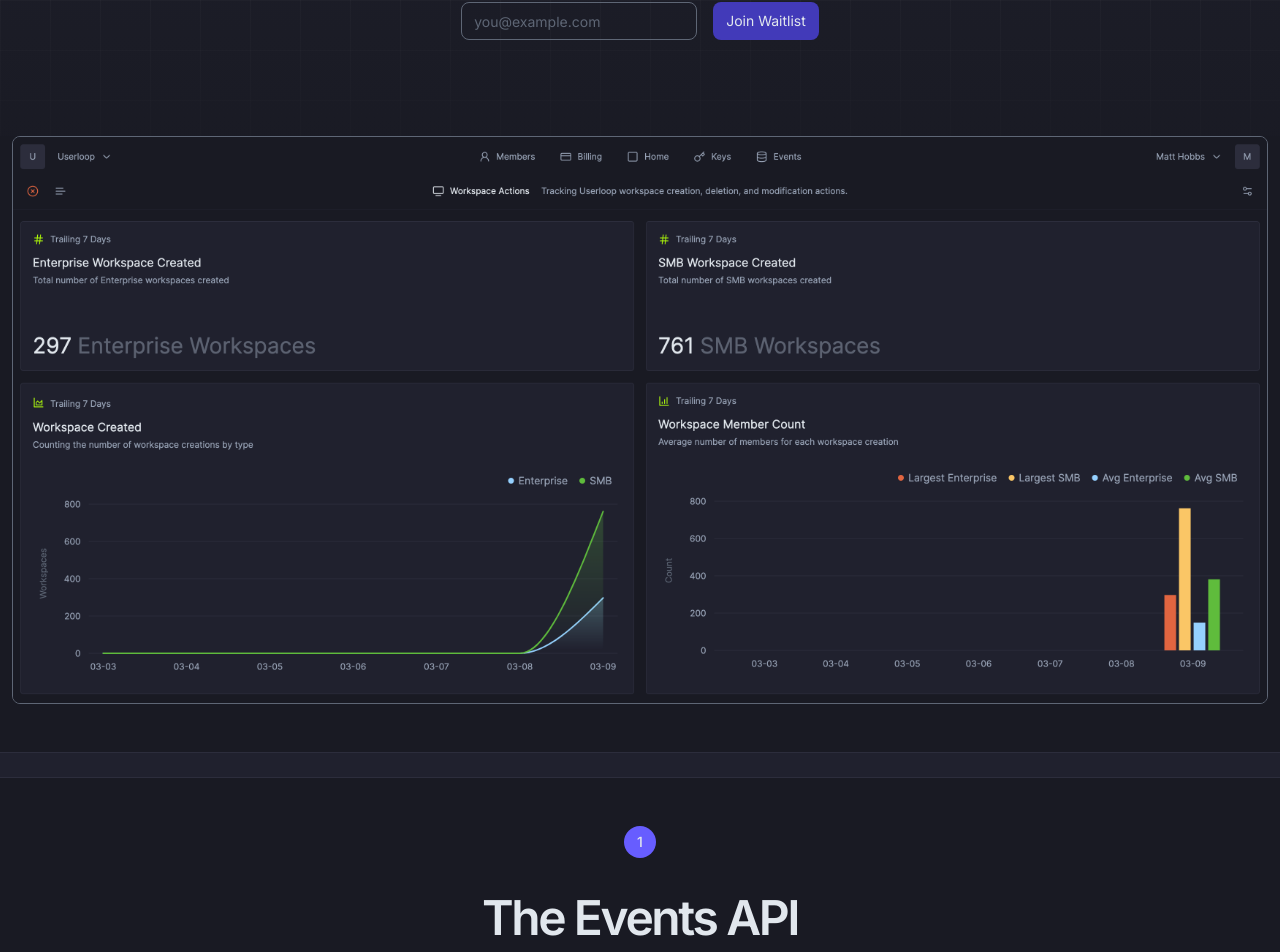
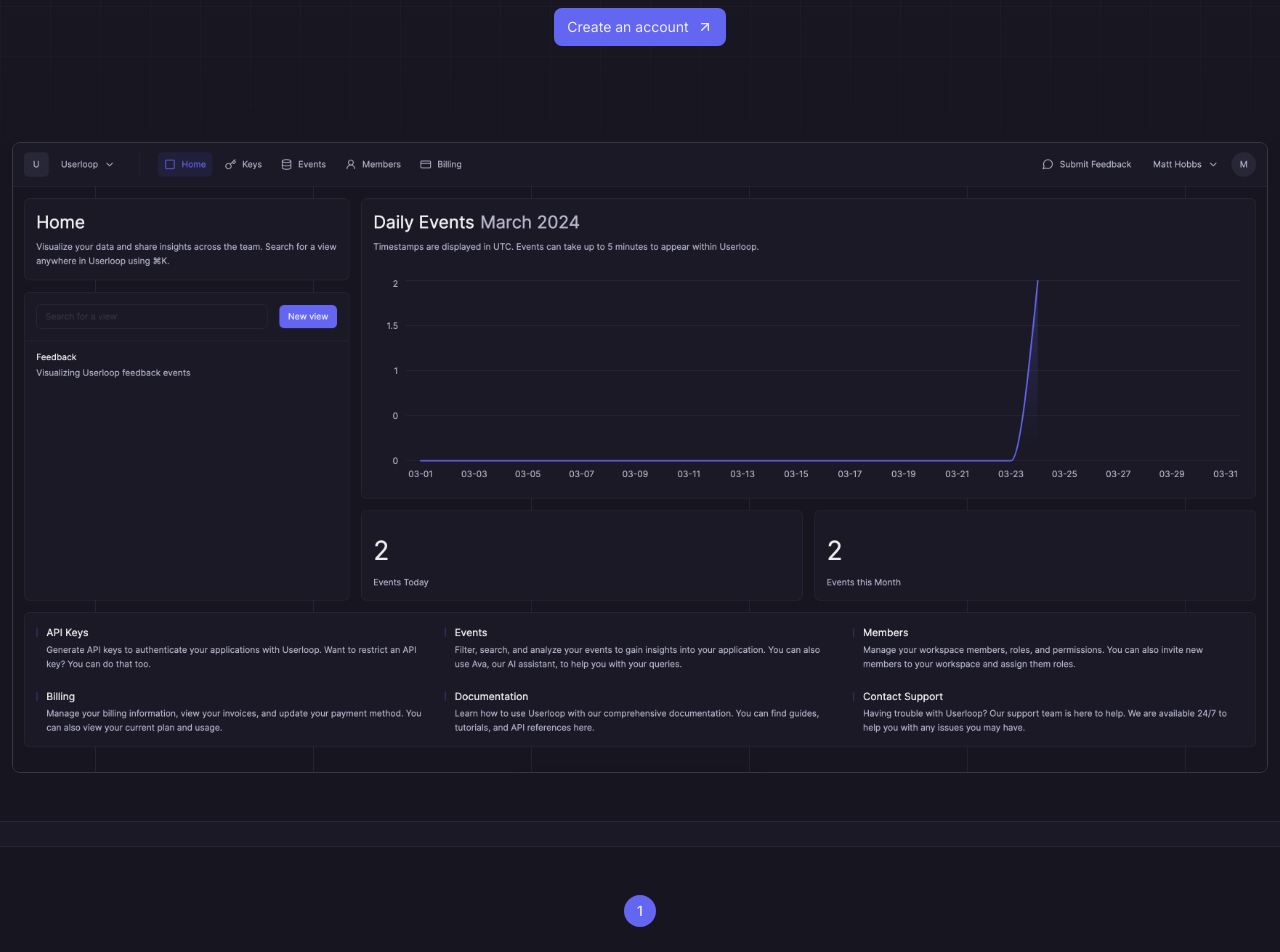
Before and after one commit to userloop-dev/web, a Next.js app: page / in a window 1280 px wide. Shown: the part 511-1463 px from the top of the page. Built offline with nearby package versions, Linux system fonts and the light colour scheme.

Commit message:
Revert to Create Account Flow

```diff
--- a/src/app-components/badge.tsx
+++ b/src/app-components/badge.tsx
@@ -9,7 +9,7 @@
 				primary: 'bg-grayscale-600 border-grayscale-600 text-grayscale-100 font-normal',
 				secondary: 'bg-grayscale-300 border-grayscale-300 text-grayscale-500 font-normal',
 				tertiary: 'bg-grayscale-200 border-grayscale-300 text-grayscale-500 font-normal',
-				indigo: 'bg-indigo border-indigo text-grayscale-100 font-normal',
+				indigo: 'bg-indigo-500 border-indigo-500 text-grayscale-100 font-normal',
 			},
 			size: {
 				regular: 'px-2 py-1',
--- a/src/app-components/button.tsx
+++ b/src/app-components/button.tsx
@@ -10,7 +10,7 @@
 				primary: 'text-grayscale-100 bg-grayscale-600 border border-transparent hover:bg-grayscale-500',
 				secondary: 'text-grayscale-500 border border-grayscale-300 bg-grayscale-200 hover:bg-grayscale-300',
 				tertiary: 'text-grayscale-500 border border-transparent bg-transparent hover:bg-grayscale-300',
-				indigo: 'text-grayscale-600 bg-indigo-dark border border-transparent hover:bg-indigo',
+				indigo: 'text-grayscale-600 bg-indigo-500 border border-transparent hover:bg-indigo-600',
 			},
 			size: {
 				regular: 'py-2 px-3',
--- a/src/app-modules/m-call-to-action.tsx
+++ b/src/app-modules/m-call-to-action.tsx
@@ -1,24 +1,23 @@
 import { HTMLAttributes } from 'react';
 import Image from 'next/image';
-import { ArrowUp, ArrowUpRight } from 'lucide-react';
+import { ArrowUpRight } from 'lucide-react';
 import { Button } from '@/app-components/button';
-import { SM_Waitlist } from './sm-waitlist';
 
-const ctaHeader = 'Join the Waitlist';
+const ctaHeader = 'Get Started Today';
 const ctaDescription =
 	"Unlock the hidden stories in your application data. Seamlessly integrate through our straightforward Events API to capture every event with unmatched accuracy. This journey goes beyond mere data collection; it's about unveiling the narratives your data holds.";
 
 interface M_CallToAction_Props extends HTMLAttributes<HTMLDivElement> {}
 
 export const M_CallToAction = ({}: M_CallToAction_Props) => (
-	<div className='relative z-20 w-full flex flex-col items-center py-24 bg-gradient-to-b from-indigo to-indigo-dark'>
+	<div className='relative z-20 w-full flex flex-col items-center py-24 bg-gradient-to-b from-indigo-500 to-indigo-600'>
 		<Image src='/graphics/branding/logo_icon.svg' alt='Userloop Logo' width={28} height={28} className='mb-6' />
 		<div className='z-40 text-6xl text-grayscale-600 font-semibold tracking-tighter text-center mb-6 px-6'>{ctaHeader}</div>
 		<div className='z-40 text-sm text-grayscale-600 font-normal max-w-2xl text-center leading-relaxed mb-6 px-6'>{ctaDescription}</div>
 		<div className='z-40 flex flex-row gap-4 mt-4 '>
-			<Button variant='indigo' className='text-sm' onClick={() => window.scrollTo({ top: 0, behavior: 'smooth' })}>
-				Join Waitlist
-				<ArrowUp className='h-4 w-4' />
+			<Button variant='indigo' className='text-sm' onClick={() => (window.location.href = process.env.NEXT_PUBLIC_CREATE_ACCOUNT_LINK as string)}>
+				Create your account
+				<ArrowUpRight className='h-4 w-4' />
 			</Button>
 		</div>
 
--- a/src/app-modules/m-feature-api.tsx
+++ b/src/app-modules/m-feature-api.tsx
@@ -8,7 +8,7 @@
 
 export const M_FeatureAPI = ({}: M_FeatureAPI_Props) => (
 	<div className='relative bg-grayscale-100 border-y border-grayscale-300 w-full py-12 flex flex-col gap-6 items-center overflow-hidden'>
-		<div className='h-8 w-8 flex items-center justify-center rounded-full bg-indigo text-grayscale-600 font-medium text-sm mb-3'>1</div>
+		<div className='h-8 w-8 flex items-center justify-center rounded-full bg-indigo-500 text-grayscale-600 font-medium text-sm mb-3'>1</div>
 		<div className='z-30 text-5xl text-grayscale-600 font-semibold tracking-tighter text-center px-6'>{apiHeader}</div>
 		<div className='z-30 text-sm text-grayscale-500 font-normal max-w-2xl text-center leading-relaxed px-6'>{apiDescription}</div>
 	</div>
--- a/src/app-modules/m-feature-dashboard.tsx
+++ b/src/app-modules/m-feature-dashboard.tsx
@@ -8,7 +8,7 @@
 
 export const M_FeatureDashboard = ({}: M_FeatureDashboard_Props) => (
 	<div className='relative bg-grayscale-100 border-y border-grayscale-300 w-full py-12 flex flex-col gap-6 items-center overflow-hidden'>
-		<div className='h-8 w-8 flex items-center justify-center rounded-full bg-indigo text-grayscale-600 font-medium text-sm mb-3'>2</div>
+		<div className='h-8 w-8 flex items-center justify-center rounded-full bg-indigo-500 text-grayscale-600 font-medium text-sm mb-3'>2</div>
 		<div className='z-30 text-5xl text-grayscale-600 font-semibold tracking-tighter text-center px-6'>{apiHeader}</div>
 		<div className='z-30 text-sm text-grayscale-500 font-normal max-w-2xl text-center leading-relaxed px-6'>{apiDescription}</div>
 	</div>
--- a/src/app-modules/m-feature-search.tsx
+++ b/src/app-modules/m-feature-search.tsx
@@ -8,7 +8,7 @@
 
 export const M_FeatureSearch = ({}: M_FeatureSearch_Props) => (
 	<div className='relative bg-grayscale-100 border-y border-grayscale-300 w-full py-12 flex flex-col gap-6 items-center overflow-hidden'>
-		<div className='h-8 w-8 flex items-center justify-center rounded-full bg-indigo text-grayscale-600 font-medium text-sm mb-3'>3</div>
+		<div className='h-8 w-8 flex items-center justify-center rounded-full bg-indigo-500 text-grayscale-600 font-medium text-sm mb-3'>3</div>
 		<div className='z-30 text-5xl text-grayscale-600 font-semibold tracking-tighter text-center px-6'>{apiHeader}</div>
 		<div className='z-30 text-sm text-grayscale-500 font-normal max-w-2xl text-center leading-relaxed px-6'>{apiDescription}</div>
 	</div>
--- a/src/app-modules/m-header.tsx
+++ b/src/app-modules/m-header.tsx
@@ -17,17 +17,15 @@
 		<div className='z-30 text-sm text-grayscale-500 font-normal max-w-xl text-center leading-relaxed mb-6 px-6'>{headerDescription}</div>
 
 		<div className='z-30 flex flex-col md:flex-row gap-4 mt-4 '>
-			{/* <Button variant='indigo' className='text-sm' onClick={() => (window.location.href = process.env.NEXT_PUBLIC_CREATE_ACCOUNT_LINK as string)}>
+			<Button variant='indigo' className='text-sm' onClick={() => (window.location.href = process.env.NEXT_PUBLIC_CREATE_ACCOUNT_LINK as string)}>
 				Create an account
 				<ArrowUpRight className='h-4 w-4' />
-			</Button> */}
+			</Button>
 
 			{/* <Button variant='secondary' className='text-sm'>
 				Watch a product demo
 				<Play className='h-4 w-4' />
 			</Button> */}
-
-			<SM_Waitlist />
 		</div>
 
 		<div className='z-10 absolute pointer-events-none inset-0 h-full w-full bg-transparent bg-[linear-gradient(to_right,#ffffff10_1px,transparent_1px),linear-gradient(to_bottom,#ffffff10_1px,transparent_1px)] bg-[size:50px_50px]'></div>
--- a/src/app-modules/m-pricing.tsx
+++ b/src/app-modules/m-pricing.tsx
@@ -53,8 +53,8 @@
 const PricingCard = ({ Icon, tag, header, content, className }: PricingCard_Props) => (
 	<div className={cn('relative col-span-1 p-4 flex flex-col gap-4 border border-grayscale-300 bg-grayscale-200 rounded', className)}>
 		<div className='flex flex-row gap-4'>
-			<Icon strokeWidth={1.75} className='w-5 h-5 text-indigo mb-4' />
-			{tag && <div className='text-xs text-indigo-light font-normal mt-[3px]'>{tag}</div>}
+			<Icon strokeWidth={1.75} className='w-5 h-5 text-indigo-500 mb-4' />
+			{tag && <div className='text-xs text-indigo-400 font-normal mt-[3px]'>{tag}</div>}
 		</div>
 		<div className='text-md text-grayscale-600 font-normal'>{header}</div>
 		<div className='text-sm text-grayscale-500 font-normal leading-relaxed'>{content}</div>
--- a/src/app/page.tsx
+++ b/src/app/page.tsx
@@ -10,15 +10,16 @@
 import { M_Header } from '@/app-modules/m-header';
 import { M_FeatureDashboard } from '@/app-modules/m-feature-dashboard';
 import { M_FeatureSearch } from '@/app-modules/m-feature-search';
+import { Button } from '@/app-components/button';
 
 export default function Page() {
 	return (
 		<div className='flex flex-col items-center bg-grayscale-200 min-h-[100vh]'>
 			<div className='z-50 flex flex-row gap-4 p-4 bg-[#20212E]/25 backdrop-blur-sm border-b border-grayscale-300 w-full sticky top-0'>
 				<Image src='/graphics/branding/logo.svg' alt='Userloop Logo' width={28} height={28} className='mr-auto' />
-				{/* <Button variant='secondary' onClick={() => (window.location.href = process.env.NEXT_PUBLIC_SIGN_IN_LINK as string)}>
+				<Button variant='secondary' onClick={() => (window.location.href = process.env.NEXT_PUBLIC_SIGN_IN_LINK as string)}>
 					Sign in
-				</Button> */}
+				</Button>
 			</div>
 
 			<M_Header />
--- a/src/globals.scss
+++ b/src/globals.scss
@@ -4,19 +4,14 @@
 
 @layer base {
 	:root {
-		--grayscale-100: #191a23;
-		--grayscale-200: #20212e;
-		--grayscale-300: #2c2d3c;
-		--grayscale-400: #5e6675;
-		--grayscale-500: #97a2b5;
-		--grayscale-600: #e1e7ed;
-
-		// Brand Colours
-		--indigo: #675dff;
-		--indigo-light: #9891ff;
-		--indigo-dark: #423ab9;
+		--grayscale-100: #171520;
+		--grayscale-200: #1a1925;
+		--grayscale-300: #272738;
+		--grayscale-400: #383646;
+		--grayscale-500: #b4b4cc;
+		--grayscale-600: #eeeef0;
 
 		--default-radius: 0.5rem;
-		--small-radius: 0.25rem;
+		--small-radius: 0.425rem;
 	}
 }
--- a/tailwind.config.js
+++ b/tailwind.config.js
@@ -38,11 +38,6 @@
 					500: 'var(--grayscale-500)',
 					600: 'var(--grayscale-600)',
 				},
-				indigo: {
-					DEFAULT: 'var(--indigo)',
-					light: 'var(--indigo-light)',
-					dark: 'var(--indigo-dark)',
-				},
 			},
 		},
 	},
```
Also changed, not shown: public/graphics/application-screen.png.
